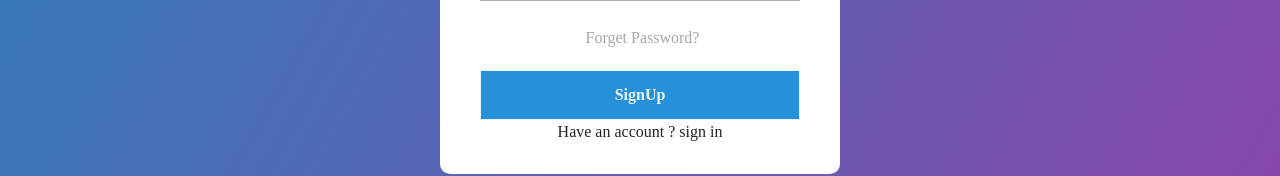
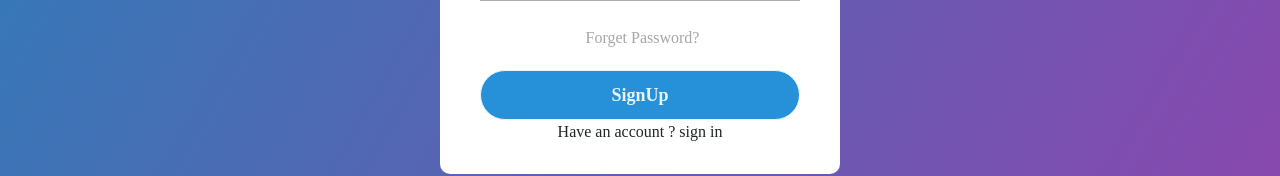
Before and after one commit to 123rishikesh/RegistrationSystem, a React (Create React App) app: page / in a window 1280 px wide. Shown: the part 435-611 px from the top of the page. Built offline with nearby package versions, Linux system fonts and the light colour scheme; no server answers.

Commit message:
common changes

```diff
--- a/src/Component/LoginSecond.css
+++ b/src/Component/LoginSecond.css
@@ -88,7 +88,7 @@
     text-decoration: underline;
 }
 
-button {
+.btn1 {
     width: 100%;
     height:50px;
     border: 1px solid;
--- a/src/Component/LoginSecond.js
+++ b/src/Component/LoginSecond.js
@@ -41,12 +41,12 @@ const {
                     <div className='pass'>Forget Password?</div>
                     {hasAccount ? (
                         <>
-                         <button  onClick={handleLogin}>Login</button>
+                         <button  className="btn1" onClick={handleLogin}>Login</button>
                          <p className='cursor'>Don't have an account ? <span onClick={() => setHasAccount(!hasAccount)}>sign up</span></p>
                         </>
                     ):(
                         <>
-                        <button  onClick={handleSignup} >SignUp</button>
+                        <button  className="btn1" onClick={handleSignup} >SignUp</button>
                         <p className='cursor'>Have an account ? <span onClick={() => setHasAccount(!hasAccount)}>sign in</span></p>
                        </>
                     )}
```
